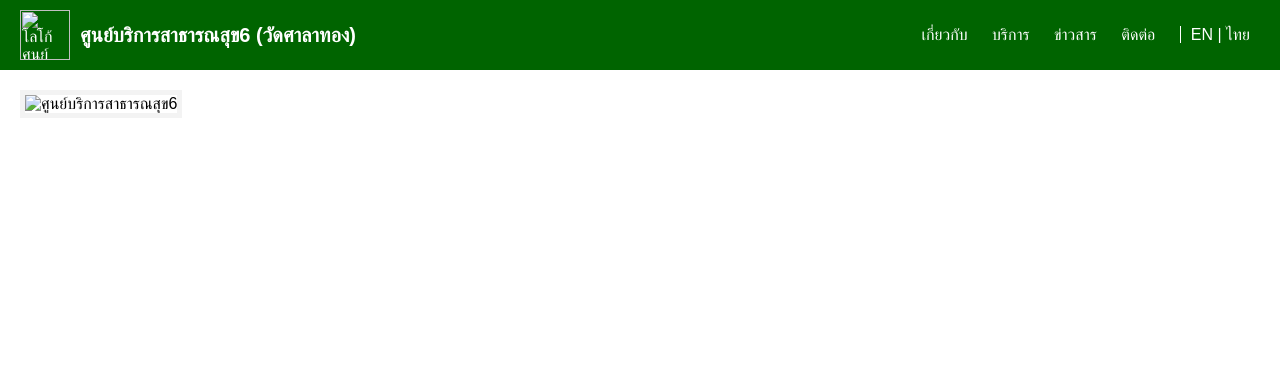
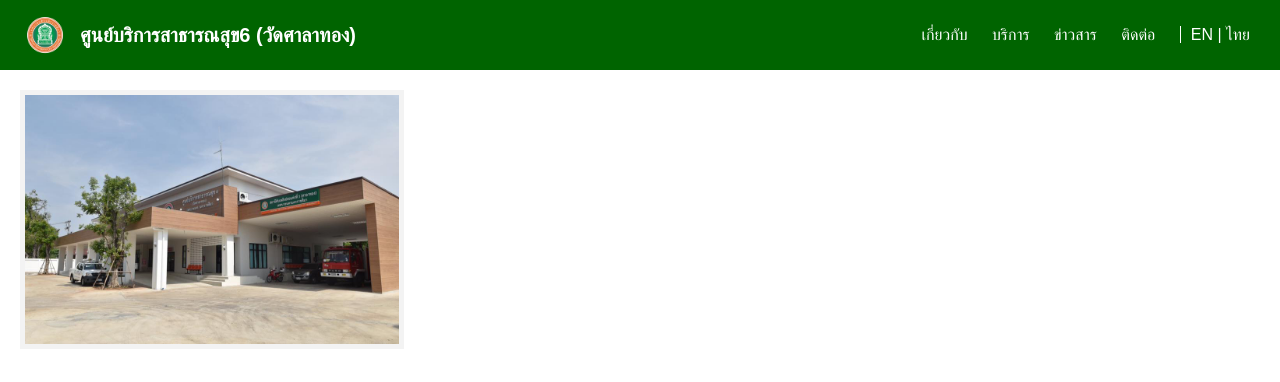
Before and after one commit to PackSuphakon/my-webProject-test, a plain HTML site: page index.html in a window 1280 px wide. Drawn offline with Linux system fonts and the light colour scheme.

Commit message:
Update index.html

```diff
--- a/index.html
+++ b/index.html
@@ -3,7 +3,7 @@
     <meta charset="UTF-8">
     <meta name="viewport" content="width=device-width, initial-scale=1.0">
     <title>ศูนย์บริการสาธารณสุข6(วัดศาลาทอง)</title>
-    <link rel="icon" href="imgforwebproject/logo.png" type="image/x-icon">
+    <link rel="icon" href="logo.png" type="image/x-icon">
 
 <link rel="stylesheet" href="style.css">
 <script src="scrip.js" defer></script>
@@ -15,7 +15,7 @@
 
     <header class="header">
         <div class="logo">
-            <img src="imgforwebproject/logo.png" alt="โลโก้ศูนย์บริการสาธารณสุข6">
+            <img src="logo.png" alt="โลโก้ศูนย์บริการสาธารณสุข6">
 
         </div>
         <div class="header-text">
@@ -31,7 +31,7 @@
     </header>
     <main>
         <section class="content">
-            <img src="imgforwebproject/img1.jpg" alt="ศูนย์บริการสาธารณสุข6">
+            <img src="img1.jpg" alt="ศูนย์บริการสาธารณสุข6">
         </section>
     </main>
 
```
